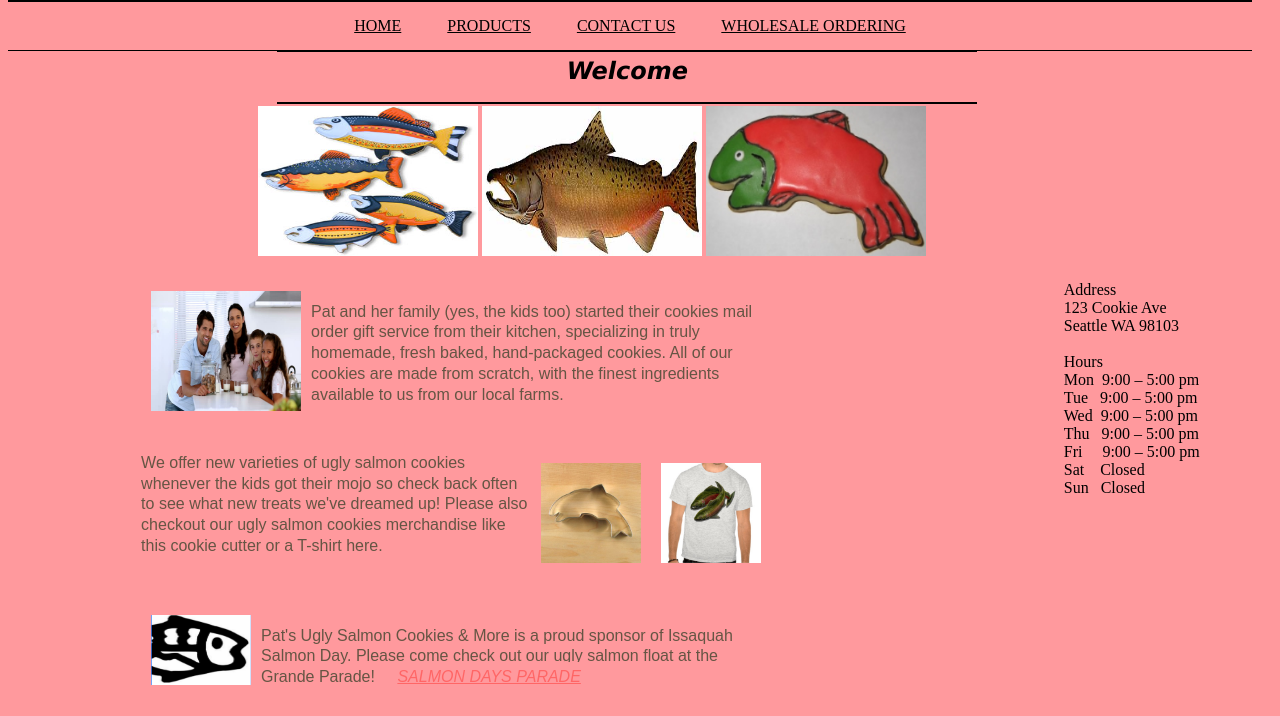
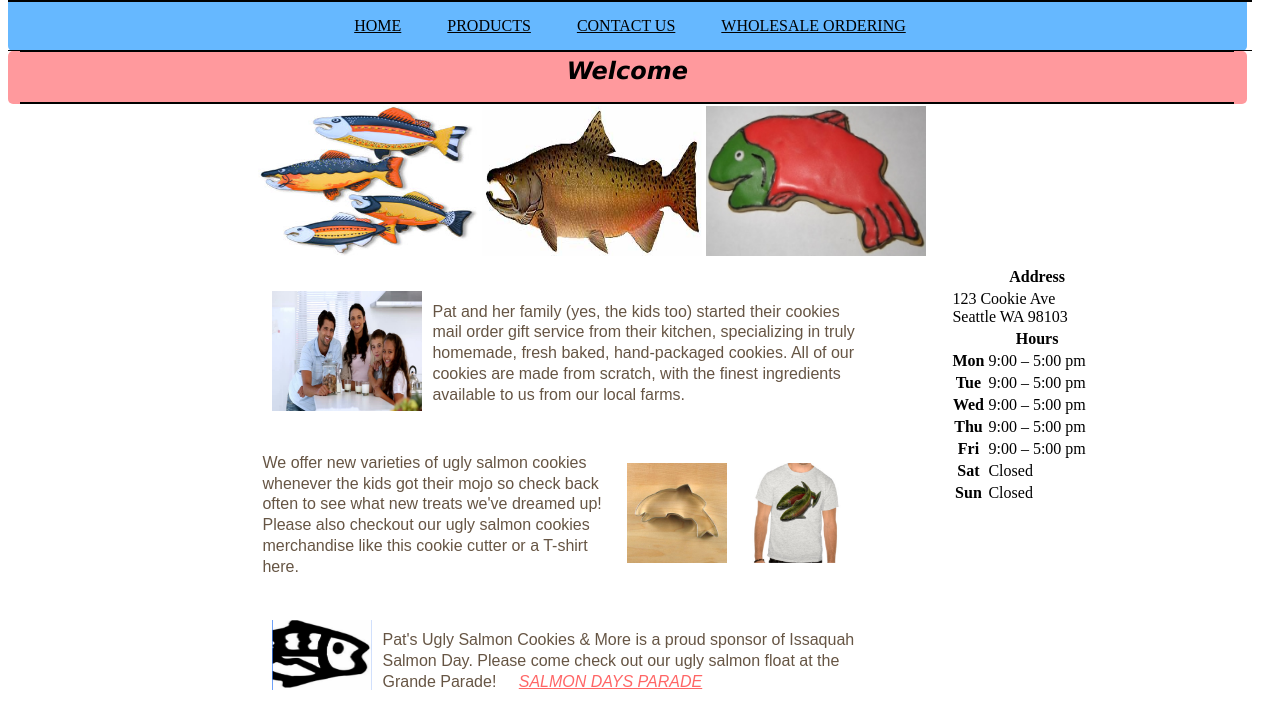
Before and after one commit to owy1/cookie-stand, a plain HTML site: page index.html in a window 1280 px wide. Shown: the part 325-1041 px from the top of the page. Drawn offline with Linux system fonts and the light colour scheme.

Commit message:
more editions

```diff
--- a/index.html
+++ b/index.html
@@ -20,7 +20,7 @@
 				</ul>
 			</div><!--close nav div-->
 		</div><!--close header div-->
-	<div class="container">
+	<section id="container">
 		<div class="txt">
 			<h5>Welcome</h5>
 		</div> <!--close txt div-->
@@ -34,7 +34,7 @@
 			<div class="imgContainer">
 					<img src="images/frosted-cookie.jpg" width="220" height="150" >
 			</div>
-		</section><!--close image123 section-->
+
 		<section id="box1">
 		<div class = "txt2">
 			<p><img src="images/family.jpg" width="150" height="120" style="float:left;margin:10px;"> </br>Pat and her family (yes, the kids too) started their cookies mail order gift service from their kitchen, specializing in truly homemade, fresh baked, hand-packaged cookies. All of our cookies are made from scratch, with the finest ingredients available to us from our local farms.</p>
@@ -50,22 +50,52 @@
 	</section> <!--close box1 section-->
 	<section id="box2">
 		<div id="hours">
-			<ul>
-				<li>Address</li>
-				<li>123 Cookie Ave</br>Seattle WA 98103</li>
-			</br>
-				<li>Hours</li>
-				<li>Mon&nbsp 9:00 &#150 5:00 pm</li>
-				<li>Tue&nbsp&nbsp 9:00 &#150 5:00 pm</li>
-				<li>Wed&nbsp 9:00 &#150 5:00 pm</li>
-				<li>Thu&nbsp&nbsp 9:00 &#150 5:00 pm</li>
-				<li>Fri&nbsp&nbsp&nbsp&nbsp  9:00 &#150 5:00 pm</li>
-				<li>Sat&nbsp&nbsp&nbsp  Closed</li>
-				<li>Sun&nbsp&nbsp Closed</li>
-			</ul>
+			<table>
+				<tr>
+					<th></th>
+				<th scope="col">Address</th>
+			</tr>
+
+			<tr>
+				<td colspan="2">123 Cookie Ave</br>Seattle WA 98103</td>
+			</tr>
+			<tr>
+				<th></th>
+			<th scope="col">Hours</th>
+			</tr>
+			<tr>
+			<th scope="row">Mon</th>
+			<td>9:00 &#150 5:00 pm</td>
+			</tr>
+			<tr>
+			<th scope="row">Tue</th>
+			<td>9:00 &#150 5:00 pm</td>
+			</tr>
+			<tr>
+			<th scope="row">Wed</th>
+			<td>9:00 &#150 5:00 pm</td>
+			</tr>
+			<tr>
+			<th scope="row">Thu</th>
+			<td>9:00 &#150 5:00 pm</td>
+			</tr>
+			<tr>
+			<th scope="row">Fri</th>
+			<td>9:00 &#150 5:00 pm</td>
+			</tr>
+			<tr>
+			<th scope="row">Sat</th>
+			<td>Closed</td>
+			</tr>
+			<tr>
+			<th scope="row">Sun</th>
+			<td>Closed</td>
+			</tr>
+			</table>
 		</div><!--close hours div-->
-	</section><!--close box2 section-->
-	</div><!--close container div-->
+	</section><!--close box2 section -->
+	</section><!--close image123 section-->
+</section><!--close container div-->
 		<!-- <script src="appEvent.js"></script> -->
 	</body>
 </html>
--- a/styleIndex.css
+++ b/styleIndex.css
@@ -1,6 +1,4 @@
-*{
-    background-color: #FF999D;
-}
+
 
 #header {
   z-index: 1;
@@ -11,26 +9,30 @@
   margin-top: -20px;
 }
 
-.container {
+/** {
+    background-color: #FF999D;
+}*/
+
+#container {
   border-radius: 5px;
   position: relative;
   width:98%;
   clear: both;
-  /*background-color: #66B8FF;*/
+  display: block;
+  background-color: #FF999D;
 }
 
 #box1 {
   float: left;
-  width:78%;
+  width:68%;
 }
 
 #box2 {
   float: right;
-  width:18%;
+  width:30%;
 }
 
 #nav ul {
-
   width: 98%;
   padding: 15px;
   margin: 0px auto 0px auto;
@@ -58,7 +60,7 @@ h1{
 a {
   color: #000000;
   text-transform: uppercase;
-  text-decoration-style: none;
+  text-decoration: none;
   padding: 6px 18px 5px 18px;
 }
 
@@ -71,7 +73,6 @@ a:hover, a.on {
   margin: 0px auto 0px auto;
   text-align: center;
   border: 1px solid #D6D6D6;
-  /*background-color: #66B8FF;*/
 }
 
 .imgContainer {
@@ -88,7 +89,7 @@ a:hover, a.on {
   position: relative;
   text-align: center;
   height:50px;
-  width: 700px;
+  width: 98%;
   margin: 0px auto 0px auto;
   font-weight: normal;
   border-top: 1px solid #000;
@@ -106,7 +107,7 @@ h5{
 .txt2 {
   position: relative;
   text-align: left;
-  width: 700px;
+  width: 98%;
   margin: 0px auto 0px auto;
   font-weight: normal;
 }
```
Also changed, not shown: appEvent.js (+10 -7 lines).
